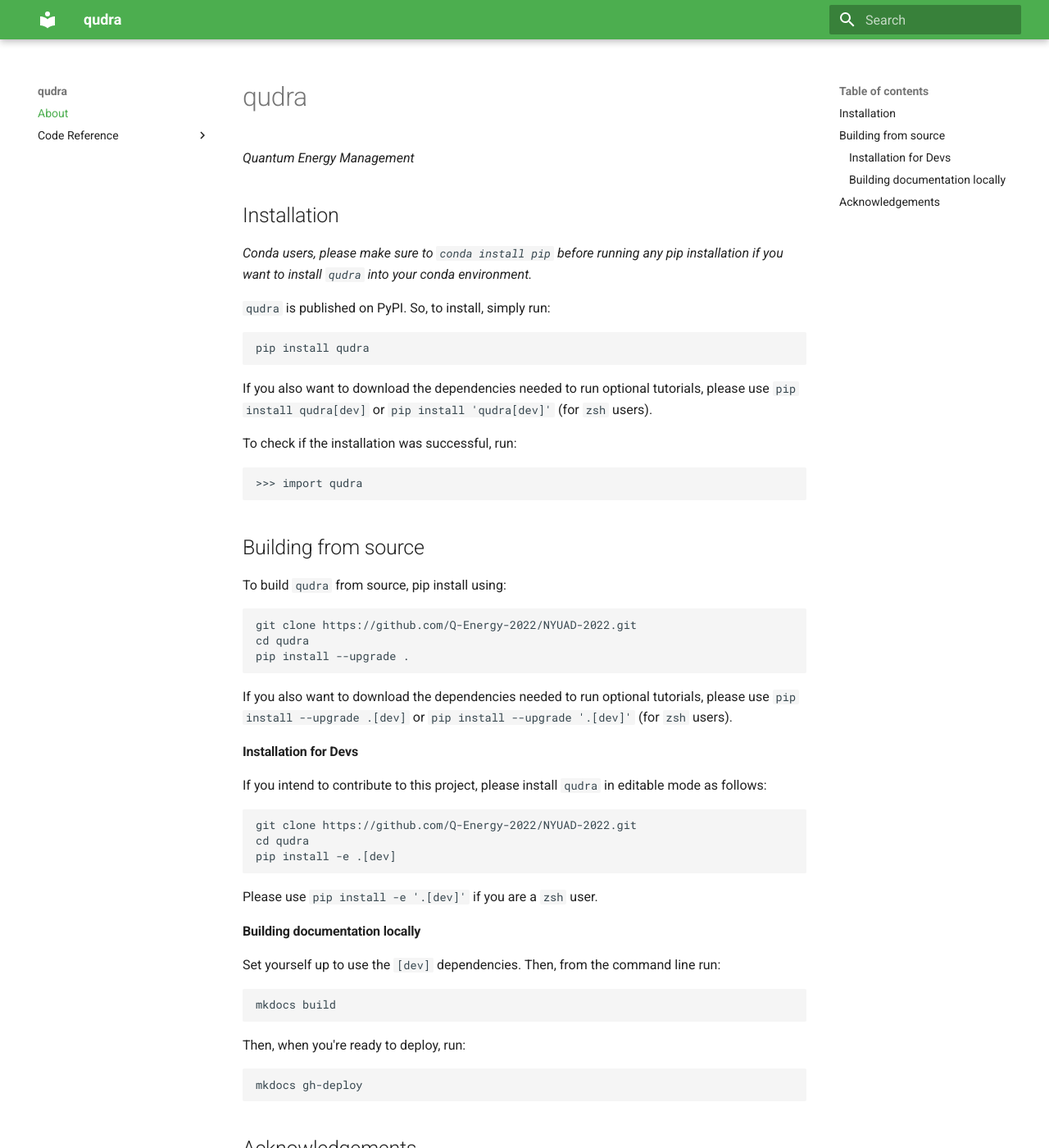
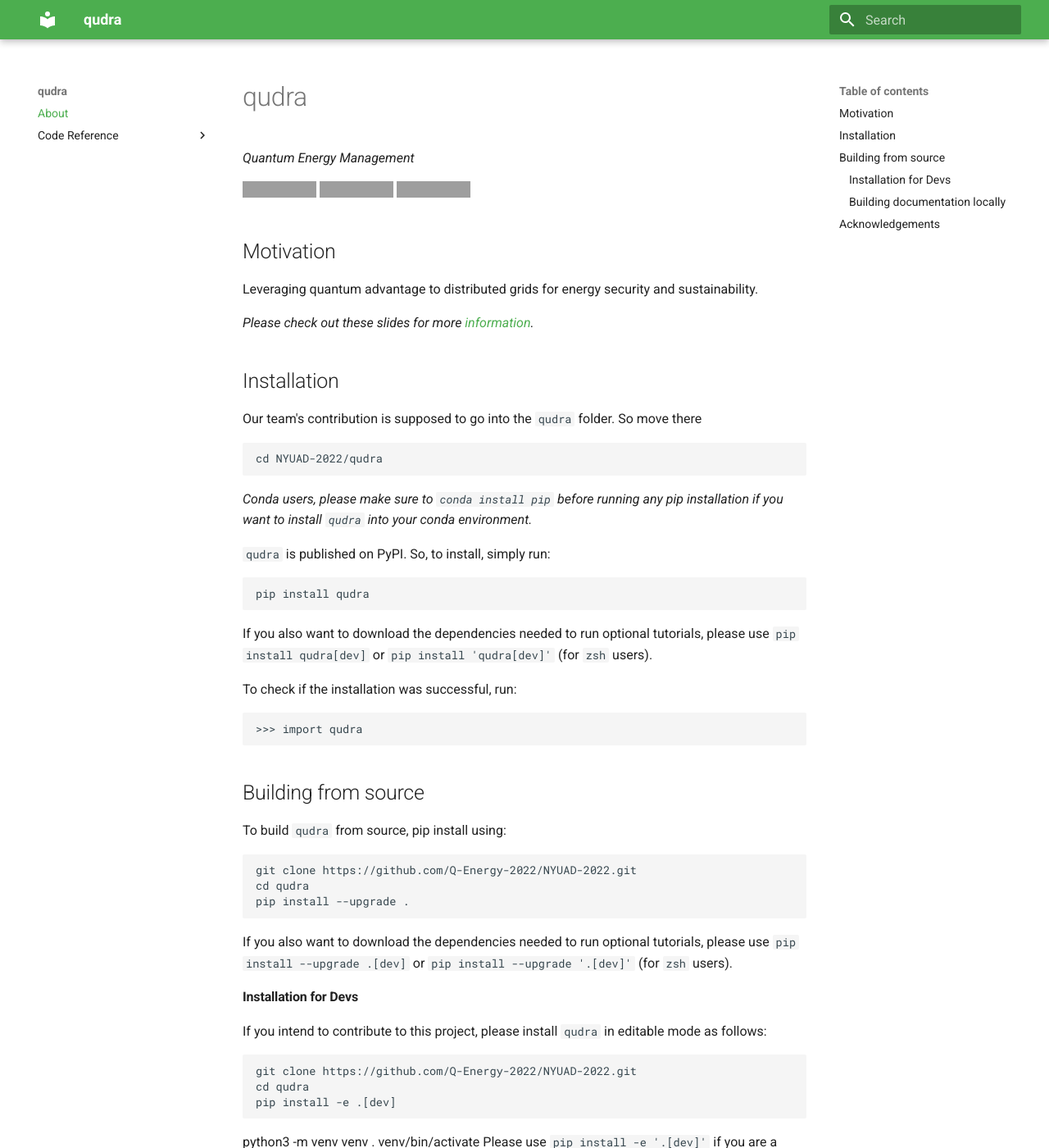
Before and after one commit to qBraid/NYUAD-2022, an MkDocs documentation site: the page built from docs/index.md, in a window 1280 px wide and 1400 px high. Shown: the whole window at 82% size. Built offline with MkDocs 1.6.1 and Material for MkDocs 9.7.7, drawn with Linux system fonts in a browser that asks for light colours; grey boxes are pictures that could not be loaded.

Commit message:
added status to readme

````diff
--- a/docs/index.md
+++ b/docs/index.md
@@ -1,6 +1,22 @@
 # qudra
 *Quantum Energy Management*
+
+[![License](https://img.shields.io/github/license/Q-Energy-2022/qudra.svg?style=popout-square)](https://opensource.org/licenses/Apache-2.0)
+[![](https://img.shields.io/github/release/Q-Energy-2022/qudra.svg?style=popout-square)](https://github.com/Q-Energy-2022/qudra/releases)
+[![](https://img.shields.io/pypi/dm/qudra.svg?style=popout-square)](https://pypi.org/project/qudra/)
+
+
+## Motivation
+
+Leveraging quantum advantage to distributed grids for energy security and sustainability.
+
+*Please check out these slides for more [information](https://www.canva.com/design/DAE8pdmu5A0/F-bEPUubsNa9QMclkktCsg/view).*
 ## Installation
+
+Our team's contribution is supposed to go into the `qudra` folder. So move there
+```console
+cd NYUAD-2022/qudra
+```
 
 *Conda users, please make sure to `conda install pip` before running any pip installation if you want to install `qudra` into your conda environment.*
 
@@ -39,6 +55,9 @@
 cd qudra
 pip install -e .[dev]
 ```
+
+python3 -m venv venv
+. venv/bin/activate
 Please use `pip install -e '.[dev]'` if you are a `zsh` user.
 
 #### Building documentation locally
````
Also changed, not shown: README.md (+5 -0 lines).
